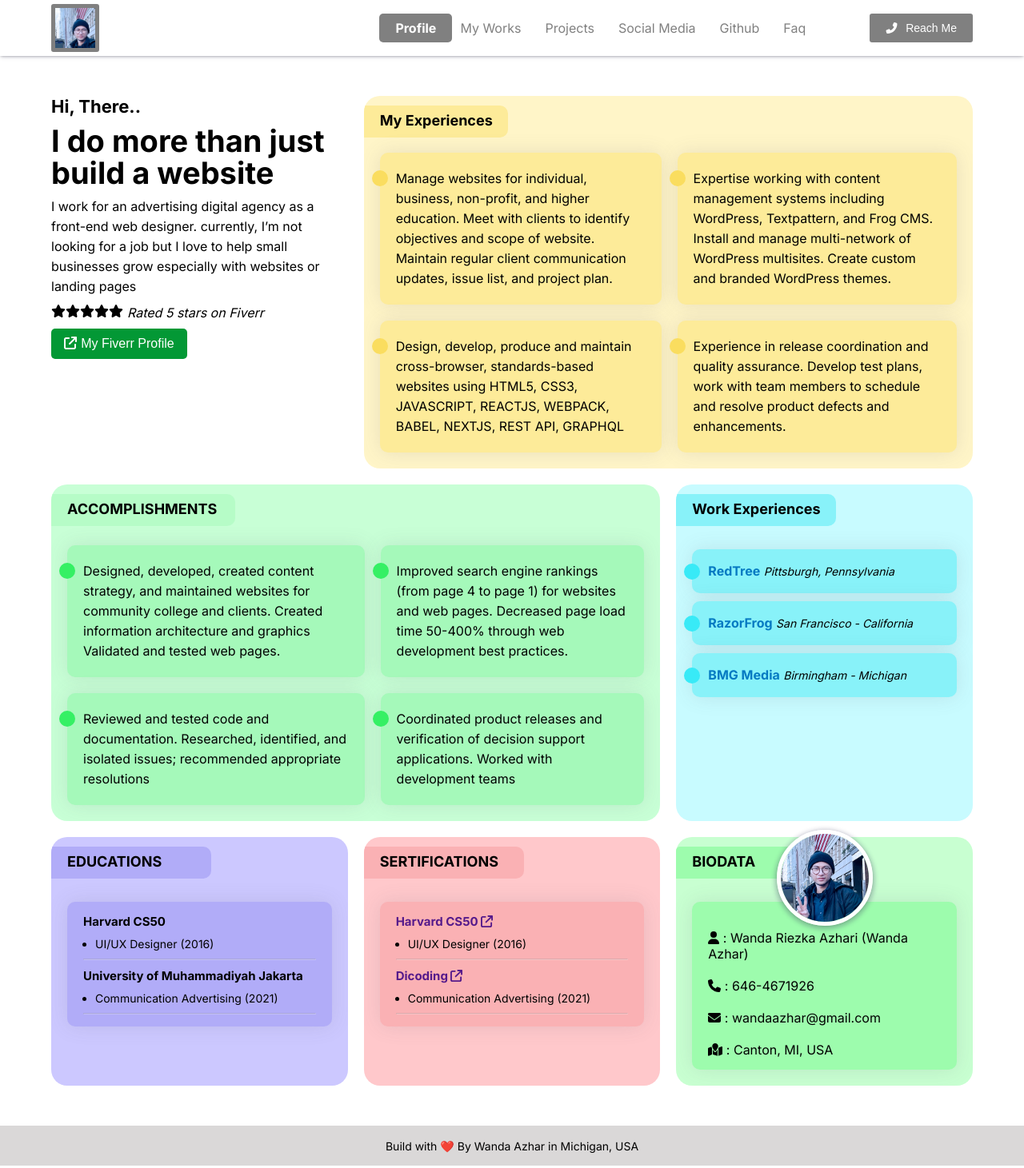
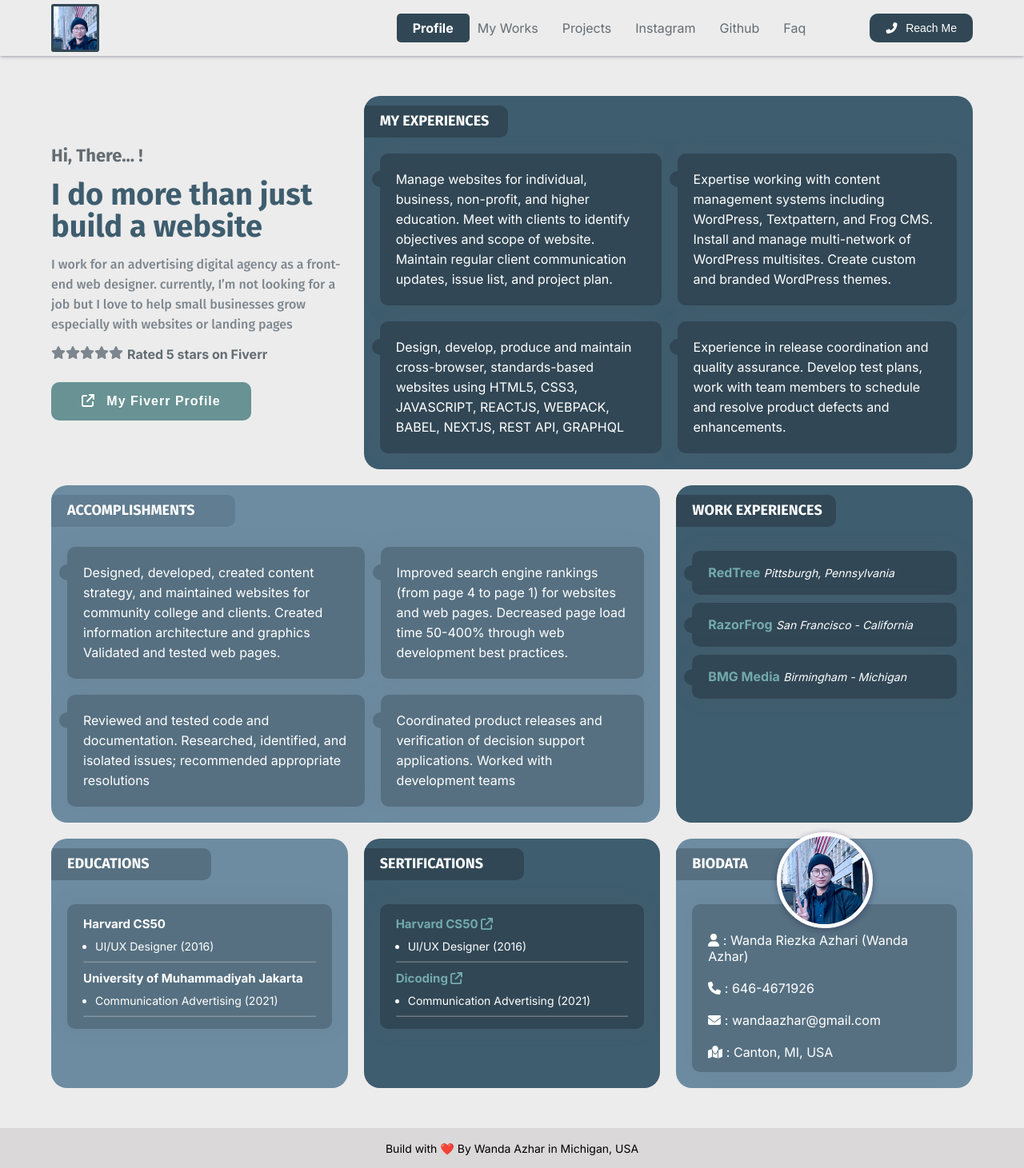
Before and after one commit to wandaazhar007/portfolio, a Next.js app: page / in a window 1280 px wide. Shown: the whole page at 80% size. Built offline with nearby package versions, Linux system fonts and the light colour scheme.

Commit message:
refactor code

```diff
--- a/app/components/hero/Hero.tsx
+++ b/app/components/hero/Hero.tsx
@@ -6,7 +6,9 @@ import { faArrowUpRightFromSquare, faEnvelope, faMapLocation, faPhone, faStar, f
 import Link from 'next/link';
 import ModalPhoto from '../modalPhoto/ModalPhoto';
 import { useState } from 'react';
+import { Fira_Sans } from 'next/font/google';
 
+const firaSans = Fira_Sans({ subsets: ['latin'], weight: ['100', '200', '300', '500', '700'] });
 const Hero: React.FC = () => {
   const [openModal, setOpenModal] = useState(false);
   const [isLoading, setIsLoading] = useState(false);
@@ -21,9 +23,9 @@ const Hero: React.FC = () => {
         <div className="sectionContainer">
 
           <div className="headline">
-            <h3>Hi, There..</h3>
-            <h1>I do more than just build a website</h1>
-            <p> I work for an advertising digital agency as a front-end web designer. currently, I’m not looking for a job but I love to help small businesses grow especially with websites or landing pages</p>
+            <h3 className={firaSans.className}>Hi, There... !</h3>
+            <h1 className={firaSans.className}>I do more than just build a website</h1>
+            <p className={firaSans.className}> I work for an advertising digital agency as a front-end web designer. currently, I’m not looking for a job but I love to help small businesses grow especially with websites or landing pages</p>
             <div className="proof">
               <div className="icons">
                 <FontAwesomeIcon icon={faStar} className="icon" />
@@ -32,7 +34,7 @@ const Hero: React.FC = () => {
                 <FontAwesomeIcon icon={faStar} className="icon" />
                 <FontAwesomeIcon icon={faStar} className="icon" />
               </div>
-              <span>Rated 5 stars on Fiverr</span>
+              <span >Rated 5 stars on Fiverr</span>
             </div>
             <button>
               <FontAwesomeIcon icon={faArrowUpRightFromSquare} className="icon" />
@@ -41,7 +43,7 @@ const Hero: React.FC = () => {
           </div>
 
           <div className="experiences">
-            <h1>My Experiences</h1>
+            <h1 className={firaSans.className}>MY EXPERIENCES</h1>
             <div className="wrapBox">
               <div className="box">
                 <ul>
@@ -68,7 +70,7 @@ const Hero: React.FC = () => {
           </div>
 
           <div className="accomplishments">
-            <h1>ACCOMPLISHMENTS</h1>
+            <h1 className={firaSans.className}>ACCOMPLISHMENTS</h1>
             <div className="wrapBox">
               <div className="box">
                 <ul>
@@ -95,7 +97,7 @@ const Hero: React.FC = () => {
           </div>
 
           <div className="workExperiences">
-            <h1>Work Experiences</h1>
+            <h1 className={firaSans.className}>WORK EXPERIENCES</h1>
             <div className="wrapBox">
               <div className="box">
                 <p><Link href="#">RedTree</Link> <span>Pittsburgh, Pennsylvania</span></p>
@@ -112,7 +114,7 @@ const Hero: React.FC = () => {
           </div>
 
           <div className="education">
-            <h1>EDUCATIONS</h1>
+            <h1 className={firaSans.className}>EDUCATIONS</h1>
             <div className="wrapBox">
               <div className="box">
                 <h2>Harvard CS50</h2>
@@ -130,7 +132,7 @@ const Hero: React.FC = () => {
           </div>
 
           <div className="sertification">
-            <h1>SERTIFICATIONS</h1>
+            <h1 className={firaSans.className}>SERTIFICATIONS</h1>
             <div className="wrapBox">
               <div className="box">
                 <h2><Link href="">Harvard CS50 <FontAwesomeIcon icon={faArrowUpRightFromSquare} className='icon' /></Link></h2>
@@ -148,7 +150,7 @@ const Hero: React.FC = () => {
           </div>
 
           <div className="biodata">
-            <h1>BIODATA</h1>
+            <h1 className={firaSans.className}>BIODATA</h1>
             <div className="wrapBox">
               <div className="box">
                 <div className="boxImage">
--- a/app/components/hero/hero.scss
+++ b/app/components/hero/hero.scss
@@ -20,10 +20,13 @@
       .headline {
         display: flex;
         flex-direction: column;
-        gap: 1rem;
+        justify-content: center;
+        gap: 1.5rem;
         // border: .1rem solid salmon;
         // width: 90%;
         grid-column: span 1;
+        color: $colorGrey;
+        // margin-top: 3rem;
 
 
         @include tablet {
@@ -32,21 +35,25 @@
 
         h3 {
           font-size: 2.2rem;
+          color: $colorOldGrey;
         }
 
         h1 {
           font-size: 3.8rem;
           line-height: 4rem;
+          color: $colorDrab;
         }
 
         p {
           font-size: 1.6rem;
           line-height: 2.5rem;
+          // color: $colorGrey;
         }
 
         .proof {
           display: flex;
           gap: .5rem;
+
 
           .icons {
             .icon {
@@ -57,29 +64,36 @@
 
           span {
             font-size: 1.6rem;
-            font-style: italic;
+            // font-style: italic;
+            color: $colorOldGrey;
+            font-weight: 700;
           }
 
         }
 
         button {
+          margin-top: 1rem;
           font-size: 1.6rem;
-          width: 17rem;
-          padding: 1rem .5rem;
+          width: 25rem;
+          padding: 1.5rem 2rem;
           border: transparent;
-          border-radius: .5rem;
+          border-radius: 1rem;
           cursor: pointer;
           display: flex;
           gap: .5rem;
           justify-content: center;
-          background-color: #039835;
+          background-color: $colorOldTosca;
+
 
           .icon {
             color: #fff;
+            margin-right: 1rem;
           }
 
           span {
-            font-weight: 400;
+            font-weight: 700;
+            // word-spacing: .1rem;
+            letter-spacing: .1rem;
             font-size: 1.6rem;
             color: #fff;
           }
@@ -91,17 +105,22 @@
         grid-column: span 2;
         border-radius: 2rem;
         // background-color: #e3e3e3;
-        background-color: #fff5c8;
+        background-color: $colorDrab;
+        color: $colorSnow;
         padding: 2rem;
         position: relative;
         overflow: hidden;
         // opacity: .2;
 
+        @include phone {
+          margin-top: 3rem;
+        }
+
         &::before {
           content: '';
           width: 20rem;
           height: 4rem;
-          background-color: #fdeb99;
+          background-color: $colorOldDrab;
           position: absolute;
           left: -2rem;
           top: 1.2rem;
@@ -143,8 +162,9 @@
             padding: 2rem;
             border-radius: 1rem;
             // background-color: #efefef;
-            background-color: #fdeb99;
+            background-color: $colorOldDrab;
             position: relative;
+            color: $colorSnow;
             box-shadow: $boxShadow;
 
             &::before {
@@ -152,7 +172,7 @@
               width: 2rem;
               height: 2rem;
               border-radius: 50%;
-              background-color: #fadd5f;
+              background-color: $colorOldDrab;
               position: absolute;
               left: -1rem;
               top: 2.2rem;
@@ -167,7 +187,8 @@
         // height: 30rem;
         grid-column: span 2;
         border-radius: 2rem;
-        background-color: #c8ffd6;
+        background-color: $colorSlate;
+        color: $colorSnow;
         padding: 2rem;
         position: relative;
         overflow: hidden;
@@ -176,7 +197,7 @@
           content: '';
           width: 25rem;
           height: 4rem;
-          background-color: #a5f9ba;
+          background-color: $colorOldSlate;
           position: absolute;
           left: -2rem;
           top: 1.2rem;
@@ -217,7 +238,7 @@
             list-style: none;
             padding: 2rem;
             border-radius: 1rem;
-            background-color: #a5f9ba;
+            background-color: $colorOldSlate;
             position: relative;
             box-shadow: $boxShadow;
 
@@ -226,7 +247,7 @@
               width: 2rem;
               height: 2rem;
               border-radius: 50%;
-              background-color: #35f064;
+              background-color: $colorOldSlate;
               position: absolute;
               left: -1rem;
               top: 2.2rem;
@@ -240,7 +261,8 @@
         // border: .1rem solid green;
         grid-column: span 1;
         border-radius: 2rem;
-        background-color: #c8fbff;
+        background-color: $colorDrab;
+        color: $colorSnow;
         padding: 2rem;
         position: relative;
         overflow: hidden;
@@ -249,7 +271,7 @@
           content: '';
           width: 22rem;
           height: 4rem;
-          background-color: #88f2f9;
+          background-color: $colorOldDrab;
           position: absolute;
           left: -2rem;
           top: 1.2rem;
@@ -282,7 +304,7 @@
             line-height: 2.5rem;
             padding: 1.5rem 2rem;
             border-radius: 1rem;
-            background-color: #88f2f9;
+            background-color: $colorOldDrab;
             position: relative;
             box-shadow: $boxShadow;
 
@@ -291,7 +313,7 @@
               width: 2rem;
               height: 2rem;
               border-radius: 50%;
-              background-color: #38eaf7;
+              background-color: $colorOldDrab;
               position: absolute;
               left: -1rem;
               top: 1.8rem;
@@ -301,7 +323,7 @@
               font-size: 1.6rem;
 
               a {
-                color: #057ac2;
+                color: $colorTosca;
                 font-weight: 700;
               }
 
@@ -324,7 +346,8 @@
       .education {
         grid-column: span 1;
         border-radius: 2rem;
-        background-color: #ccc8ff;
+        background-color: $colorSlate;
+        color: $colorSnow;
         padding: 2rem;
         position: relative;
         overflow: hidden;
@@ -333,7 +356,7 @@
           content: '';
           width: 22rem;
           height: 4rem;
-          background-color: #b1acf8;
+          background-color: $colorOldSlate;
           position: absolute;
           left: -2rem;
           top: 1.2rem;
@@ -357,7 +380,7 @@
 
           padding: 1.5rem 2rem;
           border-radius: 1rem;
-          background-color: #b1acf8;
+          background-color: $colorOldSlate;
           position: relative;
           box-shadow: $boxShadow;
 
@@ -378,7 +401,8 @@
       .sertification {
         grid-column: span 1;
         border-radius: 2rem;
-        background-color: #ffc8cb;
+        background-color: $colorDrab;
+        color: $colorSnow;
         padding: 2rem;
         position: relative;
         overflow: hidden;
@@ -387,7 +411,7 @@
           content: '';
           width: 22rem;
           height: 4rem;
-          background-color: #fab1b4;
+          background-color: $colorOldDrab;
           position: absolute;
           left: -2rem;
           top: 1.2rem;
@@ -411,9 +435,15 @@
 
           padding: 1.5rem 2rem;
           border-radius: 1rem;
-          background-color: #fab1b4;
+          background-color: $colorOldDrab;
           position: relative;
           box-shadow: $boxShadow;
+
+          h2 {
+            a {
+              color: $colorTosca;
+            }
+          }
 
           ul {
             margin-left: 1.5rem;
@@ -432,7 +462,8 @@
       .biodata {
         grid-column: span 1;
         border-radius: 2rem;
-        background-color: #c8ffd1;
+        background-color: $colorSlate;
+        color: $colorSnow;
         padding: 2rem;
         position: relative;
         // overflow: hidden;
@@ -441,7 +472,7 @@
           content: '';
           width: 22rem;
           height: 4rem;
-          background-color: #9dfcad;
+          background-color: $colorOldSlate;
           position: absolute;
           left: -.01rem;
           top: 1.2rem;
@@ -465,7 +496,7 @@
 
           padding: 1.5rem 2rem;
           border-radius: 1rem;
-          background-color: #9dfcad;
+          background-color: $colorOldSlate;
           position: relative;
           box-shadow: $boxShadow;
           display: flex;
--- a/app/components/modalDemo/modalDemo.scss
+++ b/app/components/modalDemo/modalDemo.scss
@@ -21,7 +21,7 @@
 
 
       .modalBody {
-        background-color: $colorWhite;
+        background-color: $colorSnow;
         width: 90%;
         max-width: 43rem;
         padding: 2rem;
--- a/app/components/navbar/Navbar.tsx
+++ b/app/components/navbar/Navbar.tsx
@@ -33,7 +33,7 @@ const Navbar: React.FC = () => {
               <Link href="/" className={`link ${pathname === '/' ? 'on' : ''}`} onClick={handleClickMenu}><FontAwesomeIcon icon={faUser} className="icon" /> Profile</Link>
               <Link href="/my-works" className={`link ${pathname === '/my-works' ? 'on' : ''}`} onClick={handleClickMenu} ><FontAwesomeIcon icon={faPencil} className="icon" /> My Works</Link>
               <Link href="#" className="link" onClick={handleClickMenu}><FontAwesomeIcon icon={faCode} className="icon" /> Projects</Link>
-              <Link href="#" className="link" onClick={handleClickMenu}><FontAwesomeIcon icon={faInstagram} className="icon" /> Social Media</Link>
+              <Link href="#" className="link" onClick={handleClickMenu}><FontAwesomeIcon icon={faInstagram} className="icon" /> Instagram</Link>
               <Link href="#" className="link" onClick={handleClickMenu}><FontAwesomeIcon icon={faGithub} className="icon" /> Github</Link>
               <Link href="/faq" className={`link ${pathname === '/faq' ? 'on' : ''}`} onClick={handleClickMenu}><FontAwesomeIcon icon={faQuestionCircle} className="icon" /> Faq</Link>
             </div>
--- a/app/components/navbar/navbar.scss
+++ b/app/components/navbar/navbar.scss
@@ -23,7 +23,7 @@
 
       .colLeft {
         .logo {
-          border: .5rem solid grey;
+          border: .3rem solid $colorOldDrab;
           border-radius: .3rem;
           width: 6rem;
           height: 6rem;
@@ -79,7 +79,7 @@
 
           .link {
             font-size: 1.6rem;
-            color: grey;
+            color: $colorOldGrey;
             font-weight: 400;
             display: flex;
             justify-content: center;
@@ -92,8 +92,8 @@
 
 
             @include tablet {
-              border-left: .001rem solid grey;
-              border-bottom: .001rem solid grey;
+              border-left: .001rem solid $colorOldGrey;
+              border-bottom: .001rem solid $colorOldGrey;
             }
 
             .icon {
@@ -109,14 +109,14 @@
           }
 
           .link.on {
-            color: white;
+            color: $colorSnow;
             font-weight: 700;
 
             &::after {
               content: '';
               width: 120%;
               height: 3rem;
-              background-color: gray;
+              background-color: $colorOldDrab;
               border-radius: .5rem;
               z-index: -1;
               position: absolute;
@@ -139,7 +139,7 @@
           position: fixed;
           display: grid;
           grid-template-columns: 1fr 1fr 1fr;
-          background-color: #fff;
+          background-color: $colorSnow;
           bottom: 0;
           right: 0;
           width: 100%;
@@ -158,10 +158,10 @@
 
           .btnLogin {
             padding: 1rem 2rem;
-            background-color: gray;
-            color: #fff;
+            background-color: $colorOldDrab;
+            color: $colorSnow;
             border: none;
-            border-radius: .3rem;
+            border-radius: 1rem;
             font-size: 1.4rem;
             cursor: pointer;
             display: flex;
@@ -182,11 +182,11 @@
               bottom: 8.5rem;
               right: 5rem;
               padding: 1.5rem 2rem;
-              background-color: #f4efef;
-              color: grey;
+              background-color: $colorSnow;
+              color: $colorOldDrab;
               border: none;
               border-radius: .3rem;
-              font-size: 1.4rem;
+              font-size: 2.6rem;
               cursor: pointer;
               display: flex;
               gap: 1rem;
--- a/app/styles/globals.scss
+++ b/app/styles/globals.scss
@@ -15,6 +15,10 @@ html {
   box-sizing: border-box;
 }
 
+body {
+  background-color: $colorBackground;
+}
+
 a {
   text-decoration: none;
 }
```
Also changed, not shown: app/components/listDemo/ListDemo.tsx (+22 -2 lines), app/components/listDemo/listDemo.scss (+101 -12 lines), app/styles/variable.scss (+15 -7 lines).
